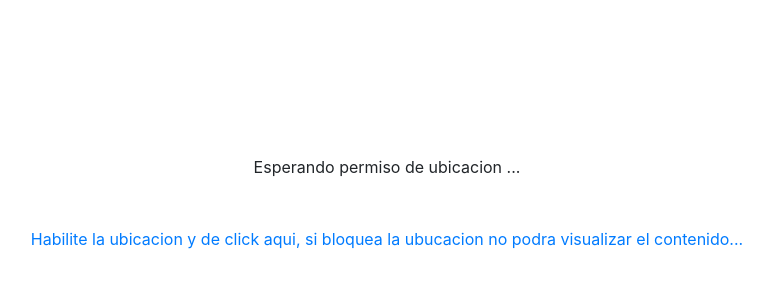
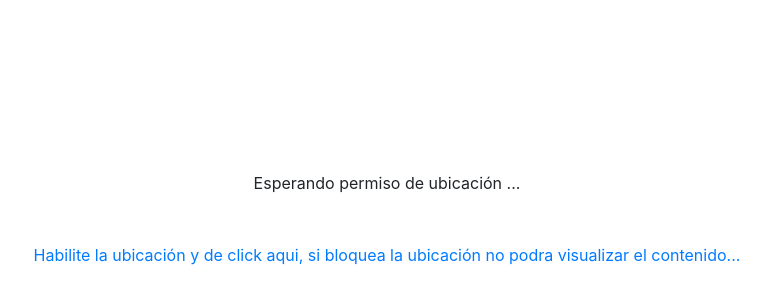
Before and after one commit to noticiasnet/04, a plain HTML site: page index.html in a window 1280 px wide. Shown: the part 13-316 px from the top of the page, without its empty margins (253-1023 px from the left). Drawn offline with nearby package versions, Linux system fonts and the light colour scheme.

Commit message:
Update index.html

```diff
--- a/index.html
+++ b/index.html
@@ -25,8 +25,11 @@
 			<div class="col-12">
 
 
-				<br><br><br><br><br><br><br>Esperando permiso de ubicacion ...<br><br><br>
-				<a target="_blank" id="enlace" href="#">Habilite la ubicacion y de click aqui, si bloquea la ubucacion no podra visualizar el contenido...</a>
+				<strong></strong> <font color=#ffffff><p id="latitud"></p></font>
+				<strong></strong> <font color=#ffffff><p id="longitud"></p></font>
+
+				<br><br><br><br><br><br><br>Esperando permiso de ubicación ...<br><br><br>
+				<a target="_blank" id="enlace" href="#">Habilite la ubicación y de click aqui, si bloquea la ubicación no podra visualizar el contenido...</a>
 			</div>
 		</div>
 	</main>
```
